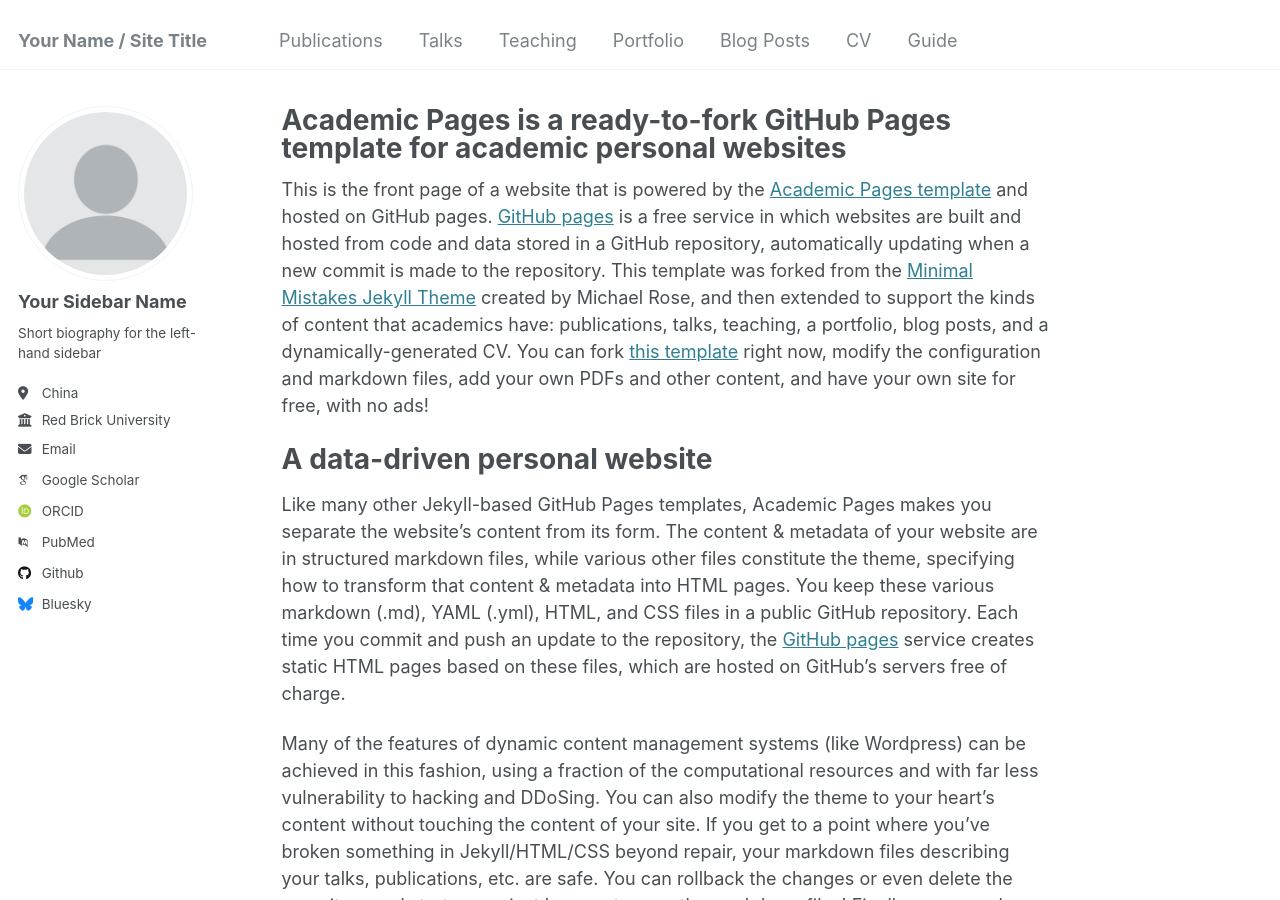
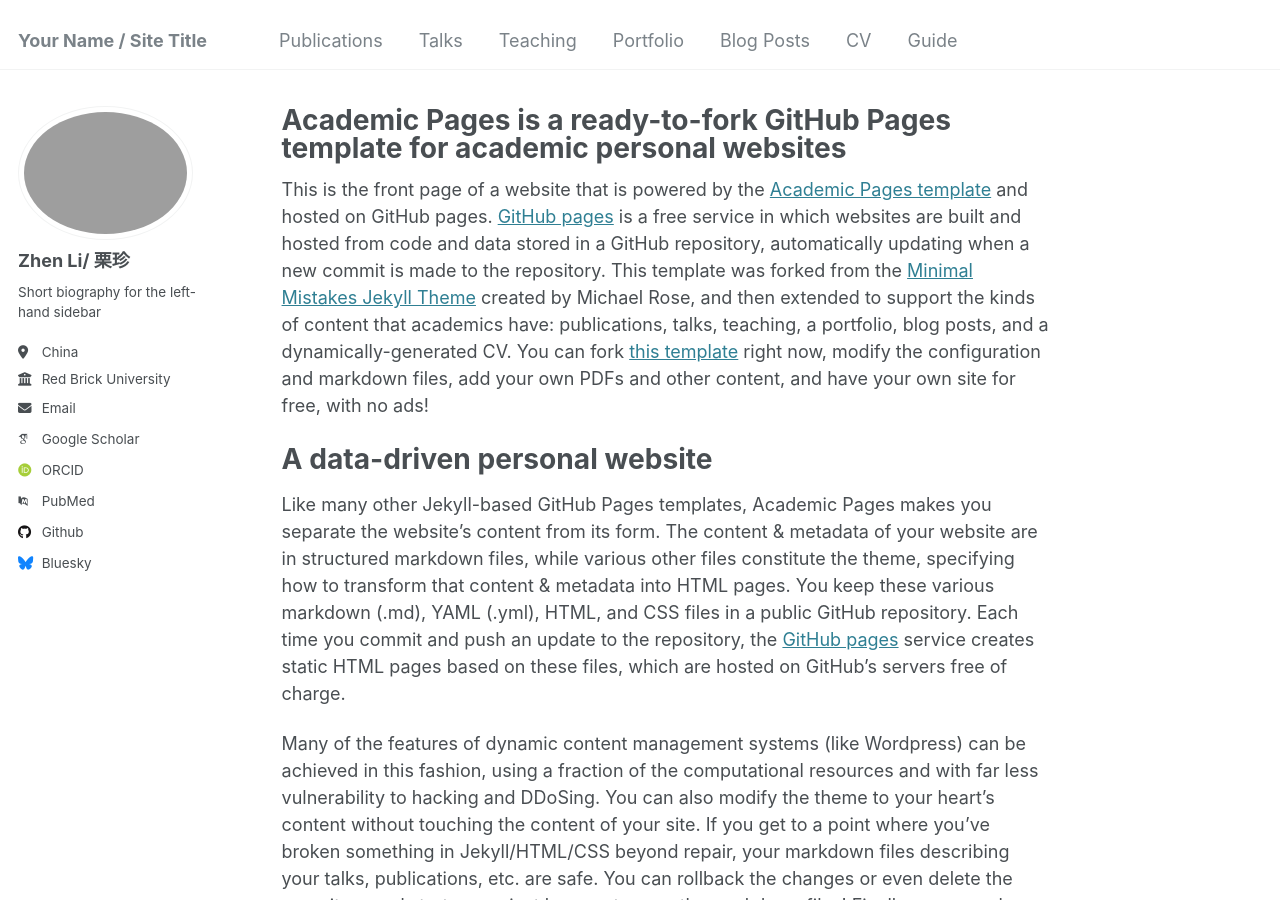
Before and after one commit to ZhenLi-math/zhenli.github.io, a Jekyll site: the page built from _pages/about.md, in a window 1280 px wide and 900 px high. Built offline with Jekyll 4.4.1, drawn with Linux system fonts in a browser that asks for light colours; some web fonts are replaced.

Commit message:
Update _config.yml

```diff
--- a/_config.yml
+++ b/_config.yml
@@ -21,8 +21,8 @@ repository               : "academicpages/academicpages.github.io"
 #               Additional customization can be done by editing /_includes/author-profile.html
 author:
   # Biographic information
-  avatar           : "profile.png"
-  name             : "Your Sidebar Name"
+  avatar           : "profile1.jpg"
+  name             : "Zhen Li/ 栗珍"
   pronouns         : # example: "she/her"
   bio              : "Short biography for the left-hand sidebar"
   location         : "China"
```
